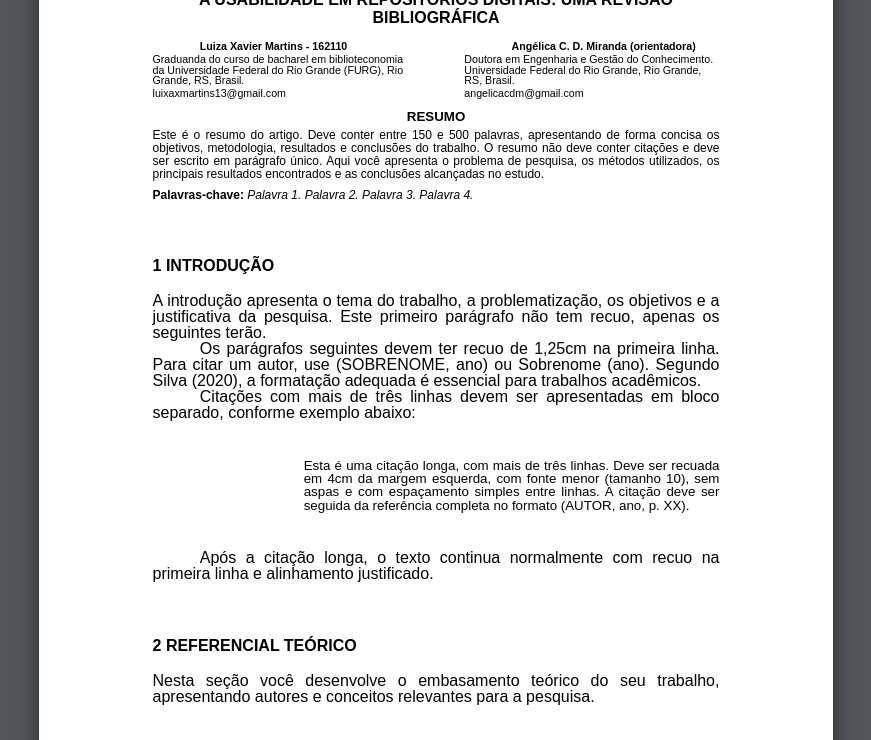
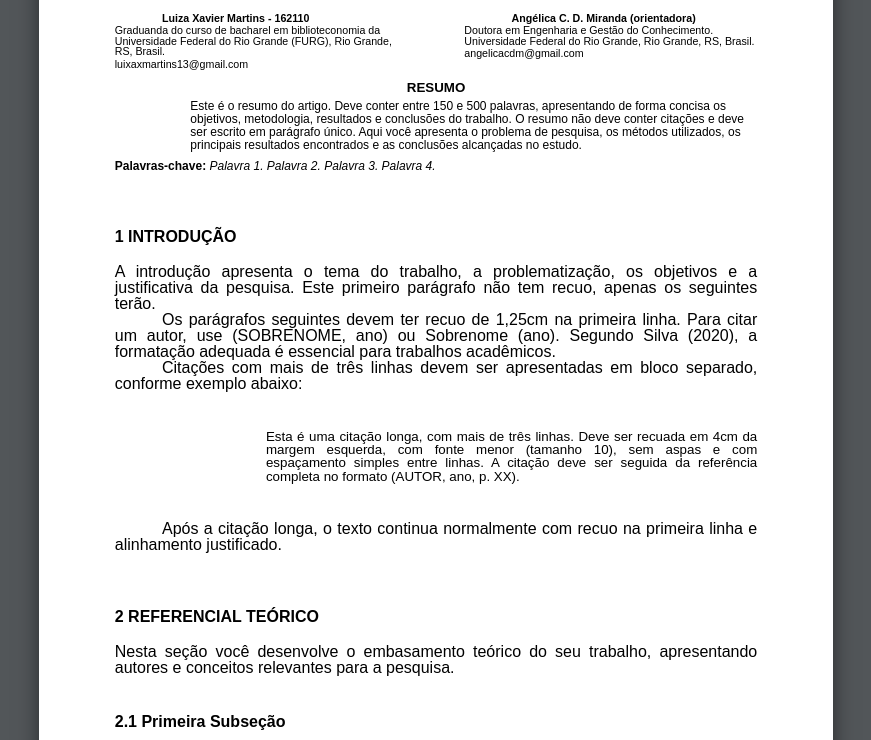
Before and after one commit to enrique-ss/pdfs-academicos, a plain HTML site: page index.html in a window 1280 px wide. Shown: the part 226-966 px from the top of the page, without its empty margins (204-1075 px from the left). Drawn offline with Linux system fonts and the light colour scheme.

Commit message:
Update style.css

```diff
--- a/style.css
+++ b/style.css
@@ -3,7 +3,7 @@
 /* ===== CONFIGURAÇÕES DE PÁGINA ABNT ===== */
 @page {
     size: A4;
-    margin: 3cm 3cm 2cm 3cm; /* Superior e esquerda: 3cm | Inferior e direita: 2cm */
+    margin: 3cm 2cm 2cm 2cm; /* Superior: 3cm | Laterais: 2cm | Inferior: 2cm */
 }
 
 /* ===== RESET ===== */
@@ -26,7 +26,7 @@ body {
 article {
     max-width: 21cm;
     margin: 0 auto;
-    padding: 0.8cm 3cm 2cm 3cm; /* Padding-top ainda menor */
+    padding: 0.5cm 2cm 2cm 2cm; /* REDUZIDO: topo 0.5cm, laterais 2cm */
     background: white;
 }
 
@@ -48,7 +48,7 @@ body.page-view article {
     display: flex;
     justify-content: space-between;
     align-items: flex-start;
-    margin-bottom: 0.3cm; /* Ainda menor */
+    margin-bottom: 0.3cm;
     padding-bottom: 0;
 }
 
@@ -75,13 +75,13 @@ body.page-view article {
 .top-logo {
     width: 100px;
     height: 100px;
-    object-fit: contain; /* Mantém a proporção da imagem dentro do espaço */
+    object-fit: contain;
 }
 
 /* ===== TÍTULO DO ARTIGO ===== */
 .article-title-section {
     text-align: center;
-    margin-bottom: 0.4cm; /* Espaço entre título e autores */
+    margin-bottom: 0.4cm;
 }
 
 .article-title {
@@ -95,7 +95,7 @@ body.page-view article {
 /* ===== CABEÇALHO DO ARTIGO (Centralizado) ===== */
 .header {
     text-align: center;
-    margin-bottom: 0.3cm; /* Muito próximo do resumo */
+    margin-bottom: 0.3cm;
 }
 
 /* Logo da instituição - REMOVIDO */
@@ -118,18 +118,18 @@ body.page-view article {
 }
 
 .author-block {
-    font-size: 8pt; /* Fonte AINDA MENOR para autores */
+    font-size: 8pt;
     line-height: 1.1;
 }
 
 .author-name {
     font-weight: bold;
-    margin-bottom: 0.05cm; /* Espaçamento mínimo */
+    margin-bottom: 0.05cm;
     text-align: left;
 }
 
 .author-affiliation {
-    margin-bottom: 0.05cm; /* Espaçamento mínimo */
+    margin-bottom: 0.05cm;
     text-align: left;
     text-indent: 0;
 }
@@ -155,35 +155,39 @@ body.page-view article {
 
 /* ===== RESUMO E ABSTRACT ===== */
 .abstract {
-    margin: 0.3cm 0 0.8cm 0; /* Muito próximo dos autores */
+    margin: 0.3cm 0 0.8cm 0;
 }
 
 .abstract-title {
-    font-size: 10pt; /* Fonte 10 para RESUMO */
+    font-size: 10pt;
     font-weight: bold;
     text-transform: uppercase;
-    margin-bottom: 0.15cm; /* Espaço mínimo */
-    text-align: center; /* Centralizado */
+    margin-bottom: 0.15cm;
+    text-align: center;
+    margin-left: 0;
 }
 
 .abstract-content {
-    font-size: 9pt; /* Fonte 9 para conteúdo do resumo */
+    font-size: 9pt;
     text-indent: 0;
     margin-bottom: 0.15cm;
-    text-align: justify;
+    margin-left: 2cm;
+    text-align: left;
     line-height: 1.1;
 }
 
 .abstract p {
     text-indent: 0;
     margin-bottom: 0.2cm;
-    text-align: justify;
+    text-align: left;
 }
 
 .keywords {
     font-weight: normal;
     font-style: italic;
     font-size: 9pt;
+    text-align: left;
+    margin-left: 0;
 }
 
 .keywords strong {
@@ -196,21 +200,21 @@ h2 {
     font-size: 12pt;
     font-weight: bold;
     text-transform: uppercase;
-    margin-top: 0; /* Seções começam no topo ou após espaço do texto anterior */
-    margin-bottom: 0.5cm; /* Reduzido para deixar mais próximo do texto */
+    margin-top: 0;
+    margin-bottom: 0.5cm;
     text-align: left;
 }
 
 section:not(:first-of-type) h2 {
-    margin-top: 1.5cm; /* Espaço entre seções - reduzido */
+    margin-top: 1.5cm;
 }
 
 /* ===== SEÇÕES SECUNDÁRIAS (1.1, 2.1...) ===== */
 h3 {
     font-size: 12pt;
     font-weight: bold;
-    text-transform: none; /* Apenas primeira letra maiúscula */
-    margin-top: 1cm; /* Espaço antes da subseção - reduzido */
+    text-transform: none;
+    margin-top: 1cm;
     margin-bottom: 0.5cm;
     text-align: left;
 }
@@ -250,10 +254,10 @@ h6 {
 
 /* ===== PARÁGRAFOS ===== */
 p {
-    text-indent: 1.25cm; /* Recuo de parágrafo ABNT */
+    text-indent: 1.25cm;
     margin-bottom: 0;
     text-align: justify;
-    line-height: 1.0; /* Espaçamento mínimo */
+    line-height: 1.0;
 }
 
 /* Remove recuo apenas do primeiro parágrafo após título */
@@ -267,21 +271,21 @@ h6 + p {
 
 /* ===== CITAÇÕES DIRETAS LONGAS (+ de 3 linhas) ===== */
 blockquote {
-    font-size: 10pt; /* Fonte menor */
-    margin: 1cm 0 1cm 4cm; /* Recuo de 4cm à esquerda - reduzido */
+    font-size: 10pt;
+    margin: 1cm 0 1cm 4cm;
     text-indent: 0;
-    line-height: 1.0; /* Espaçamento simples */
+    line-height: 1.0;
     text-align: justify;
 }
 
 /* Parágrafo após citação não tem recuo */
 blockquote + p {
-    text-indent: 1.25cm; /* Volta o recuo normal */
+    text-indent: 1.25cm;
 }
 
 /* ===== LISTAS ===== */
 ul, ol {
-    margin: 1cm 0 1cm 4cm; /* Alinhamento e espaçamento - reduzido */
+    margin: 1cm 0 1cm 4cm;
     line-height: 1.3;
 }
 
@@ -292,23 +296,23 @@ li {
 
 /* ===== REFERÊNCIAS ===== */
 .references {
-    margin-top: 2cm; /* Separa das seções anteriores - reduzido */
+    margin-top: 2cm;
 }
 
 .references h2 {
     font-size: 12pt;
     font-weight: bold;
     text-transform: uppercase;
-    margin-bottom: 1cm; /* Espaço antes das referências - reduzido */
-    text-align: center; /* ABNT: centralizado */
+    margin-bottom: 1cm;
+    text-align: center;
 }
 
 .reference {
     font-size: 12pt;
-    margin-bottom: 1cm; /* Espaço entre referências - reduzido */
+    margin-bottom: 1cm;
     text-indent: 0;
     text-align: justify;
-    line-height: 1.0; /* Espaçamento simples */
+    line-height: 1.0;
 
     /* Recuo pendente (hanging indent) */
     padding-left: 0.5cm;
@@ -348,14 +352,14 @@ caption {
 figcaption {
     font-size: 10pt;
     margin-top: 0.3cm;
-    text-align: left; /* ABNT: alinhado à esquerda */
+    text-align: left;
 }
 
 table {
     margin: 0.5cm auto;
     border-collapse: collapse;
     font-size: 10pt;
-    line-height: 1.0; /* Espaçamento simples em tabelas */
+    line-height: 1.0;
     width: auto;
     max-width: 100%;
 }
@@ -367,7 +371,7 @@ table {
 }
 
 th, td {
-    border: none; /* Remove bordas laterais e internas */
+    border: none;
     padding: 0.3cm 0.5cm;
     text-align: left;
 }
@@ -379,7 +383,7 @@ thead {
 
 th {
     font-weight: bold;
-    background-color: transparent; /* Sem fundo colorido */
+    background-color: transparent;
 }
 
 /* ===== FIGURAS E GRÁFICOS ===== */
@@ -438,8 +442,8 @@ figure, table, blockquote {
 
 /* Controle de órfãs e viúvas */
 p {
-    orphans: 3; /* Mínimo de 3 linhas no final da página */
-    widows: 3;  /* Mínimo de 3 linhas no início da página */
+    orphans: 3;
+    widows: 3;
 }
 
 /* ===== IMPRESSÃO/PDF ===== */
@@ -452,7 +456,14 @@ p {
     body.page-view article {
         box-shadow: none;
         margin: 0;
-        padding: 0.8cm 3cm 2cm 3cm; /* ATUALIZADO para manter consistência */
+        padding: 0.5cm 2cm 2cm 2cm;
+    }
+
+    /* Remove position fixed que causa problemas no PDF */
+    .top-header {
+        position: static;
+        padding: 0;
+        margin-bottom: 0.3cm;
     }
 
     /* Garante que cores e fundos sejam impressos */
```
